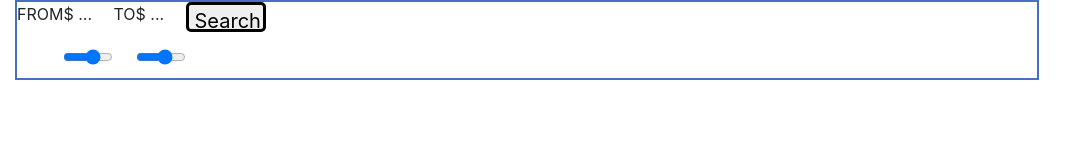
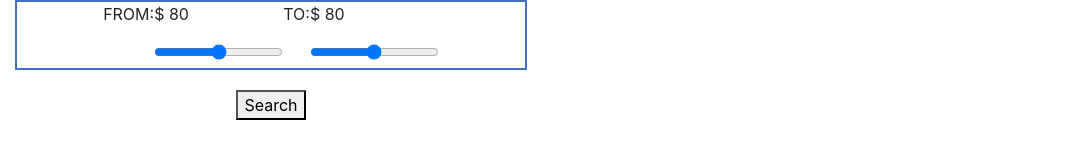
Before and after one commit to nadiaayala/filter-data-, a plain HTML site: page index.html in a window 1280 px wide. Shown: the whole page, without its empty margins (0-1087 px from the left). Drawn offline with nearby package versions, Linux system fonts and the light colour scheme.

Commit message:
slider input

```diff
--- a/css/styles.css
+++ b/css/styles.css
@@ -13,12 +13,13 @@ td{
 #first{
     display: flex;
     flex-direction: row;
-    width: 80vw;
+    justify-content: center;
+    width: 40vw;
     border: solid rgb(70, 113, 194) 2px;
 }
 #first input{
-    width: 50px;
-    height: 30px;
+
+    height: 20px;
 }
 #first button{
     width: 80px;
@@ -30,3 +31,8 @@ td{
 #first button:hover{
     cursor: pointer;
 }
+#divBtn{
+    width: 40vw;
+    margin-top: 20px;
+    margin-bottom: 20px;
+}
--- a/index.html
+++ b/index.html
@@ -13,19 +13,23 @@
 </head>
 
 <body class="container-fluid">
+    <section id="container-inputs">
     <div id="first">
-            <label> FROM </label>
+            <label> FROM: </label>
             <div class="sliderContainer">
-                <p> $ <span id="minRateVal"> ... </span> </p>
-                <input type="range" id="minRate" min="10" max="120" value="80">
+                <p>  $ <span id="minRateVal"> 80 </span> </p>
+                <input type="range" id="minRate" min="10" max="120">
             </div>
-            <label> TO </label>
+            <label> TO: </label>
             <div class="sliderContainer">
-                <p> $ <span id="maxRateVal"> ... </span>  </p>
-                <input type="range" id="maxRate" min="10" max="120" value="80">
+                <p> $ <span id="maxRateVal"> 80 </span>  </p>
+                <input type="range" id="maxRate" min="10" max="120">
             </div>
-            <button id="btn"> Search </button>
-        </section>
+            </div>
+            <div class="text-center" id="divBtn">
+            <button id="btn" > Search </button>
+        </div>
+
 
 </body>
 
```
